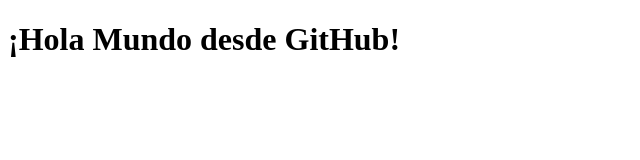
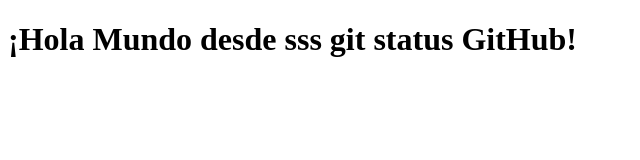
Before and after one commit to javiernerse/hola-mundo, a plain HTML site: page index.html in a window 1280 px wide. Shown: the whole page, without its empty margins (0-640 px from the left). Drawn offline with Linux system fonts and the light colour scheme.

Commit message:
A ver si funcionan

```diff
--- a/index.html
+++ b/index.html
@@ -4,6 +4,6 @@
     <title>Mi Primer Proyecto</title>
 </head>
 <body>
-    <h1>¡Hola Mundo desde GitHub!</h1>
+    <h1>¡Hola Mundo desde sss git status GitHub!</h1>
 </body>
 </html>
```
